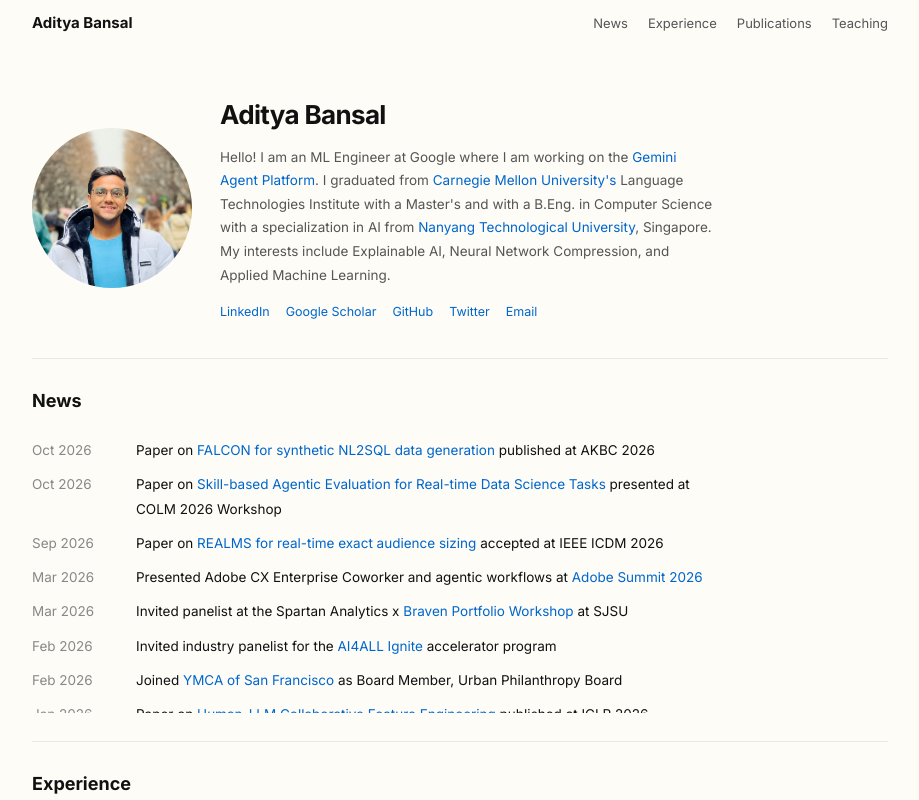
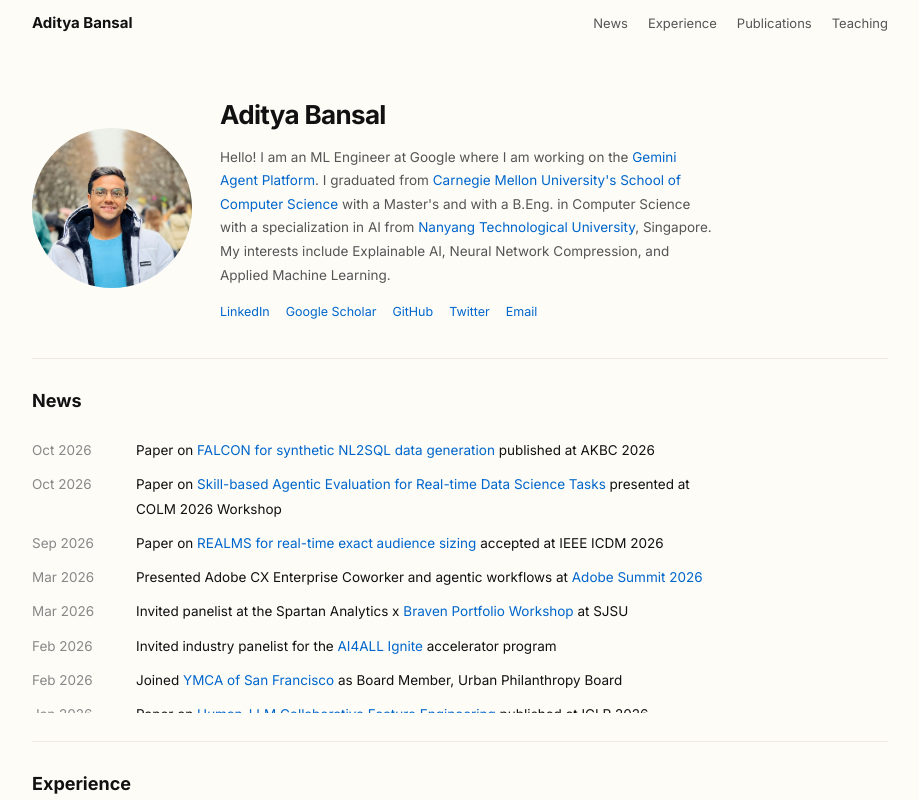
Before and after one commit to bansal-aditya/bansal-aditya.github.io, a Next.js app: page / in a window 1280 px wide. Shown: the top 800 px of the page, without its empty margins (180-1099 px from the left). Built offline with nearby package versions, Linux system fonts and the light colour scheme.

Commit message:
chore: update education in Hero to CMU School of Computer Science with cs.cmu.edu link

```diff
--- a/src/components/Hero.tsx
+++ b/src/components/Hero.tsx
@@ -5,11 +5,11 @@ import { profile } from "@/data/profile";
 import SocialLinks from "./SocialLinks";
 import { PreviewProvider, PreviewLink } from "./LinkPreview";
 
-const ltiPreview = {
-  title: "Language Technologies Institute",
-  domain: "lti.cs.cmu.edu",
-  description: "School of Computer Science, Carnegie Mellon University",
-  favicon: "https://www.google.com/s2/favicons?domain=lti.cs.cmu.edu&sz=64",
+const cmuPreview = {
+  title: "School of Computer Science",
+  domain: "cs.cmu.edu",
+  description: "Carnegie Mellon University — School of Computer Science",
+  favicon: "https://www.google.com/s2/favicons?domain=cs.cmu.edu&sz=64",
 };
 
 const ntuPreview = {
@@ -54,11 +54,11 @@ export default function Hero() {
               />
               . I graduated from{" "}
               <PreviewLink
-                href="https://www.lti.cs.cmu.edu/"
-                text="Carnegie Mellon University's"
-                preview={ltiPreview}
+                href="https://www.cs.cmu.edu/"
+                text="Carnegie Mellon University's School of Computer Science"
+                preview={cmuPreview}
               />
-              {" "}Language Technologies Institute with a Master&apos;s and with a B.Eng. in Computer Science with a specialization in AI from{" "}
+              {" "}with a Master&apos;s and with a B.Eng. in Computer Science with a specialization in AI from{" "}
               <PreviewLink
                 href="https://www.ntu.edu.sg/computing"
                 text="Nanyang Technological University"
```
